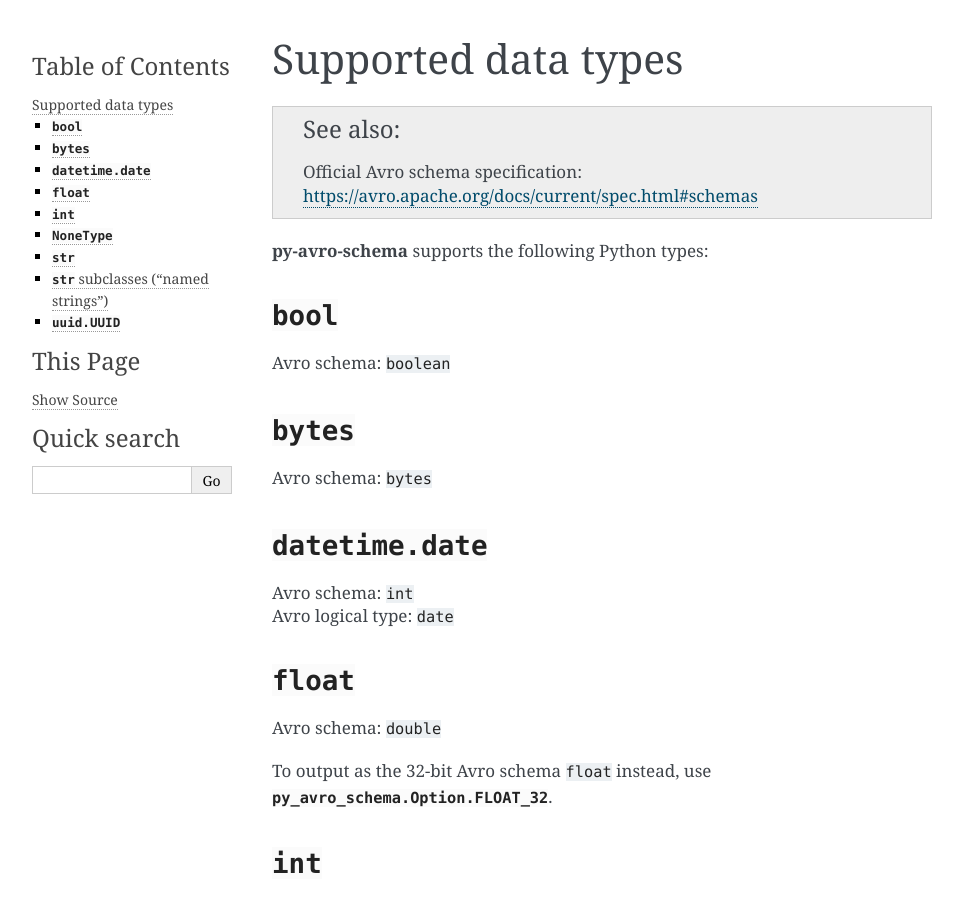
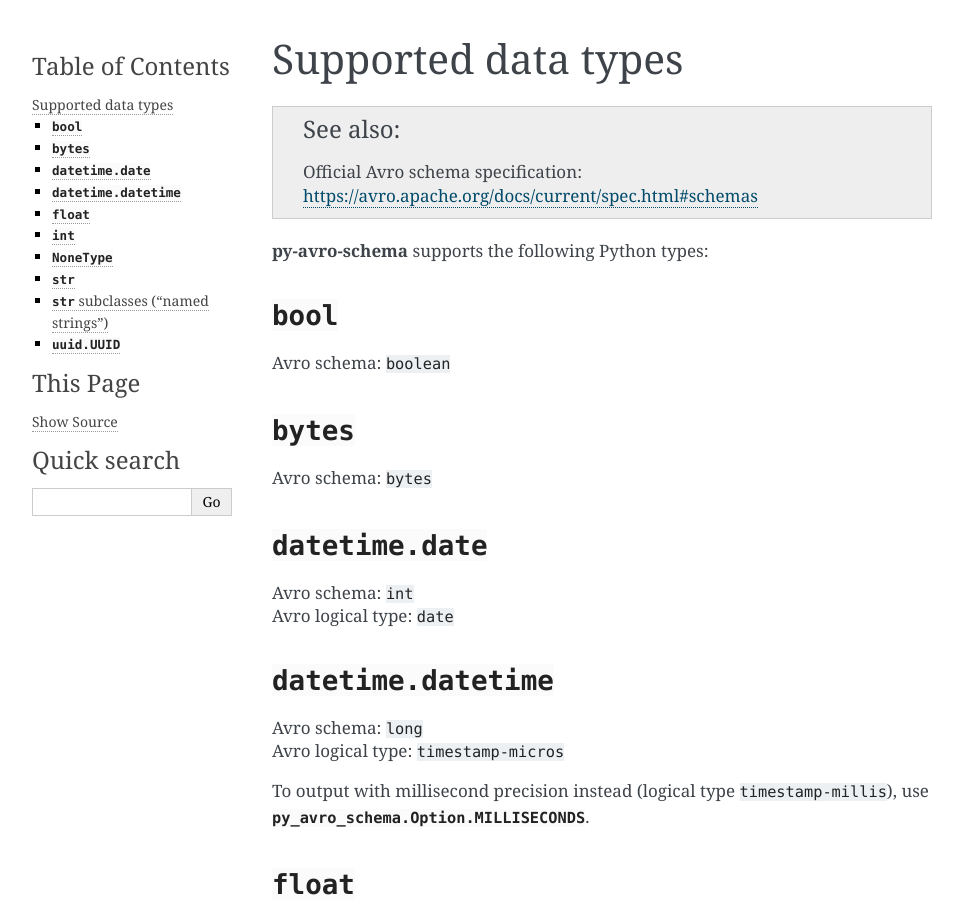
Before and after one commit to jpmorganchase/py-avro-schema, a Sphinx documentation site: the page built from docs/types.rst, in a window 1280 px wide and 900 px high. Shown: the whole window, without its empty margins (148-1111 px from the left). Built offline with Sphinx 7.4.7, drawn with Linux system fonts in a browser that asks for light colours.

Commit message:
Document datetimes

```diff
--- a/docs/types.rst
+++ b/docs/types.rst
@@ -36,6 +36,15 @@ Avro schema: ``bytes``
 
 | Avro schema: ``int``
 | Avro logical type: ``date``
+
+
+:class:`datetime.datetime`
+------------------
+
+| Avro schema: ``long``
+| Avro logical type: ``timestamp-micros``
+
+To output with millisecond precision instead (logical type ``timestamp-millis``), use :attr:`py_avro_schema.Option.MILLISECONDS`.
 
 
 :class:`float`
```
